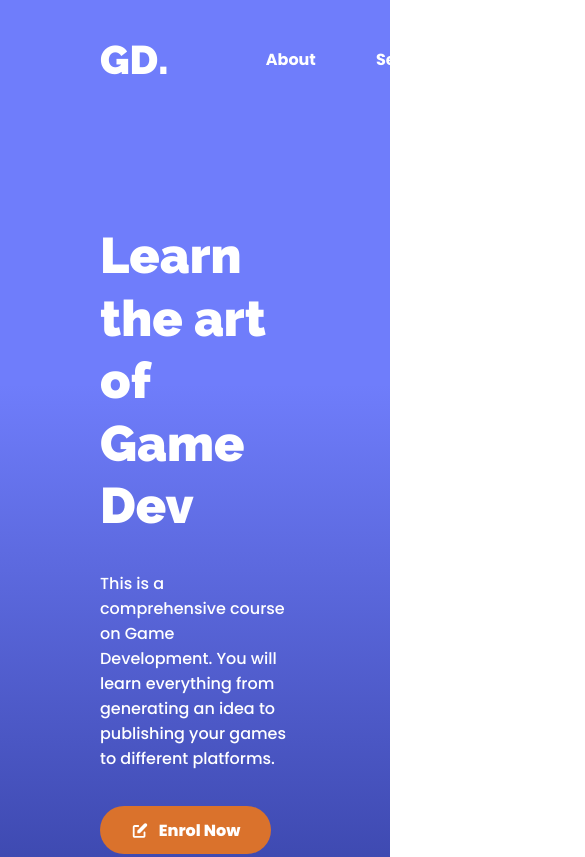
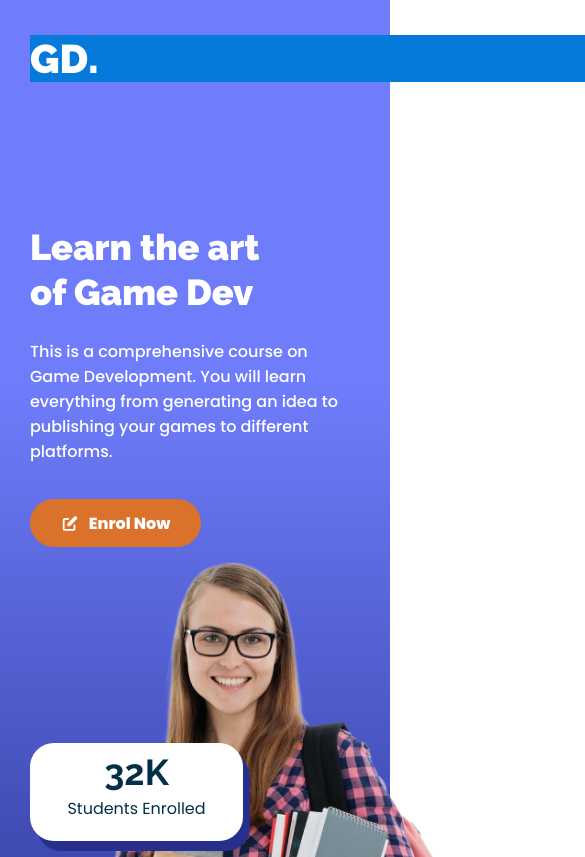
Before and after one commit to MrSpacks/Learn-the-art-of-Game-Dev, a plain HTML site: page index.html in a window 390 px wide. Shown: the top 857 px of the page, 585 px wide, since content can reach past the window. Drawn offline with Linux system fonts and the light colour scheme.

Commit message:
Add adaptiv for mobile version

```diff
--- a/index.html
+++ b/index.html
@@ -12,7 +12,7 @@
 <body>
     <header>
         <div class="wrapper">
-            <nav>
+            <nav class="scrolled">
                 <div class="logo">GD.</div>
                 <ul>
                     <li><a href="#">About</a></li>
@@ -20,6 +20,12 @@
                     <li><a href="#">Our Work</a></li>
                     <li class="btn btn_dark"><a  href="#">Enrol Now</a></li>
                 </ul>
+            </nav>
+            <nav class="mobile_nav scrolled">
+                <div class="logo">GD.</div>
+                <div class="menu_icon">
+                    <img src="img/icon-menu.svg" alt="">
+                </div>
             </nav>
             <div class="hero_section">
                 <div class="left">
--- a/script.js
+++ b/script.js
@@ -0,0 +1,9 @@
+const nav = document.querySelector("nav");
+
+window.addEventListener("scroll", () => {
+        if (window.pageXOffset > 60) {
+            nav.classList.add("scrolled");
+        } else {
+            nav.classList.remove("scrolled");
+        }
+});
--- a/style.css
+++ b/style.css
@@ -26,6 +26,9 @@ p {
    --black-color: #070917;
    --purple-color: #6F7DFB;
 
+}
+.mobile_nav{
+  display: none;
 }
 body{
   margin: 0 auto;
@@ -85,6 +88,9 @@ nav{
   font-weight: 700;
   font-size: 16px;
   color: white;
+}
+.scrolled{
+  background-color: var(--blue-color);
 }
 nav ul{
   display: flex;
@@ -416,6 +422,7 @@ footer{
   .card_rating {
     top: 380px;
   }
+  /* MAIN */
   .testimonials_section{
     flex-direction: column-reverse;
     height: 900px;
@@ -460,3 +467,25 @@ footer{
     grid-template-columns: 2fr 2fr;
   }
 }
+/* Adeptiv for MOBILE version */
+@media (max-width: 800px) {
+  nav{
+    display: none;
+  }
+  .mobile_nav{
+    display: flex;
+  }
+  .wrapper {
+    padding: 0 30px;
+  }
+  .right img {
+    max-height: 534px;
+  }
+  .card_enrolled {
+    top: 196px;
+    left: 0;
+  }
+  .left h1{
+    font-size: 36px;
+  }
+}
```
